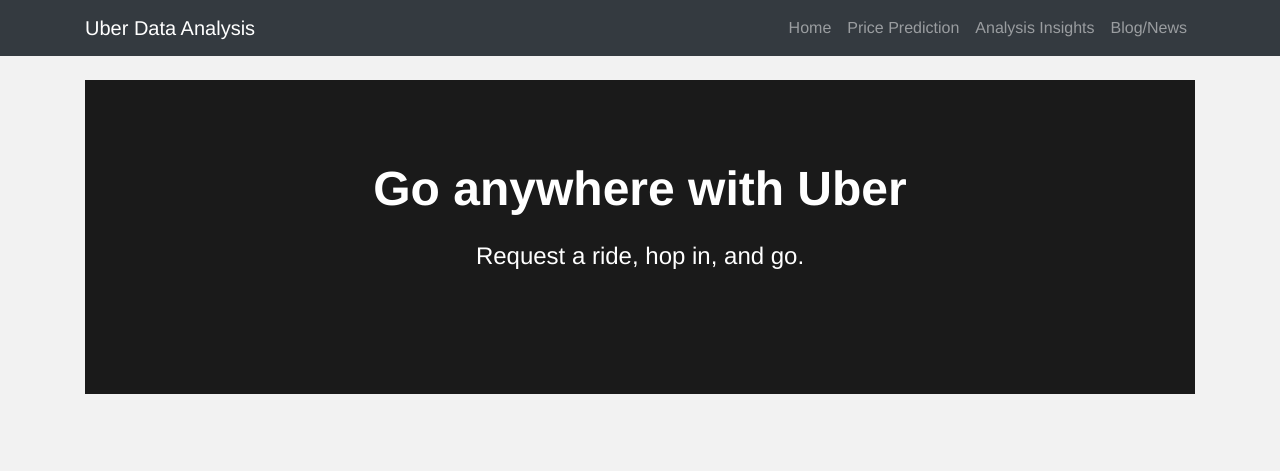
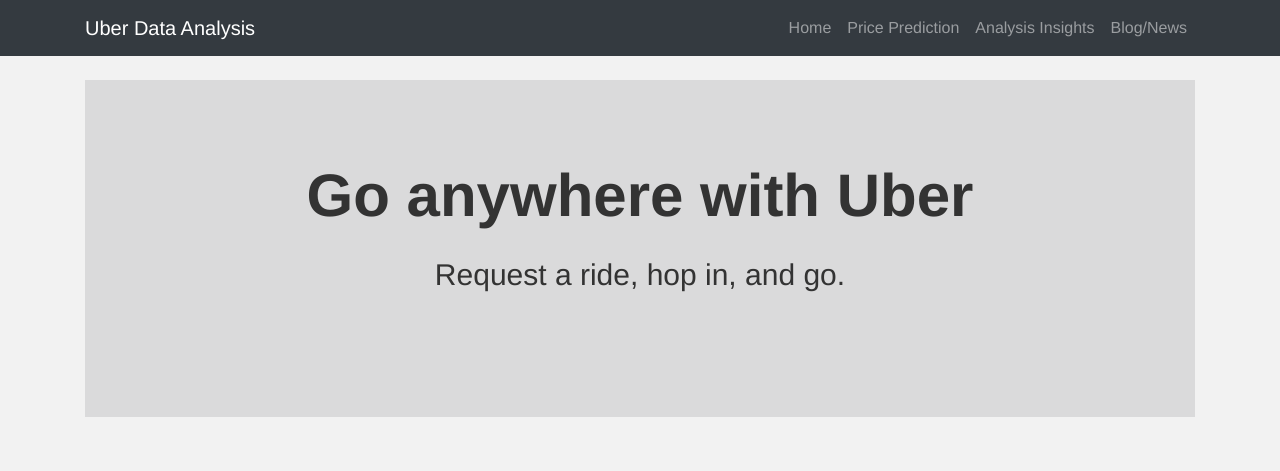
Before and after one commit to PrachiVarshney/Major_Project, a Flask app: page / in a window 1280 px wide. Shown: the top 471 px of the page. Run offline with Flask 3, Linux system fonts and the light colour scheme; parts of the project's set-up code (start-up, migrations or seed data) failed here and were passed over; some libraries are stand-ins or nearby versions.

Commit message:
Add files via upload

```diff
--- a/templates/index.html
+++ b/templates/index.html
@@ -3,42 +3,43 @@
 {% block content %}
 <style>
   body {
-        font-family: 'Helvetica Neue', sans-serif;
+    font-family: 'Helvetica Neue', Arial, sans-serif;
     background-color: #f2f2f2;
   }
 
   .hero-section {
-        background-color: #1a1a1a;
-        color: #fff;
+    background-color: #181a1b1c;
+    color: #333;
     padding: 80px 0;
     text-align: center;
   }
 
   .hero-section h1 {
-        font-size: 48px;
-        font-weight: 700;
+    font-size: 60px;
+    font-weight: 900;
     margin-bottom: 20px;
   }
 
   .hero-section p {
-        font-size: 24px;
+    font-size: 30px;
+    font-weight: 500;
     margin-bottom: 40px;
   }
 
   .content-section {
-        padding: 80px 0;
+    padding: 60px 0;
   }
 
   .content-section h2 {
-        font-size: 36px;
+    font-size: 32px;
     font-weight: 700;
-        margin-bottom: 20px;
+    margin-bottom: 30px;
   }
 
   .content-section p {
-        font-size: 18px;
-        line-height: 1.6;
-        margin-bottom: 30px;
+    font-size: 20px;
+    line-height: 1.8;
+    margin-bottom: 40px;
   }
 
   .btn-primary {
@@ -54,7 +55,14 @@
     background-color: #333;
     border-color: #333;
   }
+
+  .large-image {
+    width: 100%;
+    max-width: 600px;
+    height: auto;
+  }
 </style>
+
 <div class="hero-section">
   <div class="container">
     <h1>Go anywhere with Uber</h1>
@@ -64,10 +72,11 @@
       <input type="text" class="form-control" placeholder="Enter destination" aria-label="Enter destination" aria-describedby="basic-addon2">
       <div class="input-group-append">
         <button class="btn btn-primary" type="button">See prices</button>
+      </div>
     </div> -->
   </div>
 </div>
-</div>
+
 <div class="content-section">
   <div class="container">
     <div class="row">
@@ -76,23 +85,26 @@
         <p>If you request a ride on Saturday night, you may find that the price is different from the cost of the same trip a few days earlier. That's because of Uber's dynamic pricing algorithm, which converts prices according to several variables, such as the time and distance of your route, traffic, and the current need of the driver. In some cases, this may mean a temporary increase in price during very busy times.</p>
       </div>
       <div class="col-md-6">
-                <img src="https://i.postimg.cc/VkjNrFnS/Uber-driver-holds-smartphone-in-car.webp" alt="Uber Driver" class="img-fluid">
+        <img src="https://i.postimg.cc/VkjNrFnS/Uber-driver-holds-smartphone-in-car.webp" alt="Uber Driver" class="img-fluid large-image">
       </div>
     </div>
   </div>
 </div>
+
 <div class="content-section bg-light">
   <div class="container">
     <h2>Why Are Uber Rates Changing?</h2>
     <p>As demand increases, Uber uses flexible costs to encourage more drivers to get on the road and help address a number of passenger requests. When we inform you of an increase in Uber fees, we also inform drivers. If you decide to proceed and request your ride, you will receive a warning in the app to make sure you know that ratings have changed.</p>
   </div>
 </div>
+
 <div class="content-section">
   <div class="container">
     <h2>Price Range</h2>
     <p>When more drivers enter the road and board requests have been taken, the need will be more manageable, and the fare should return to normal.</p>
   </div>
 </div>
+
 <div class="content-section bg-light">
   <div class="container">
     <h2>Uber Top Hours</h2>
```
Lines whose indentation alone changed are shown as unchanged.
